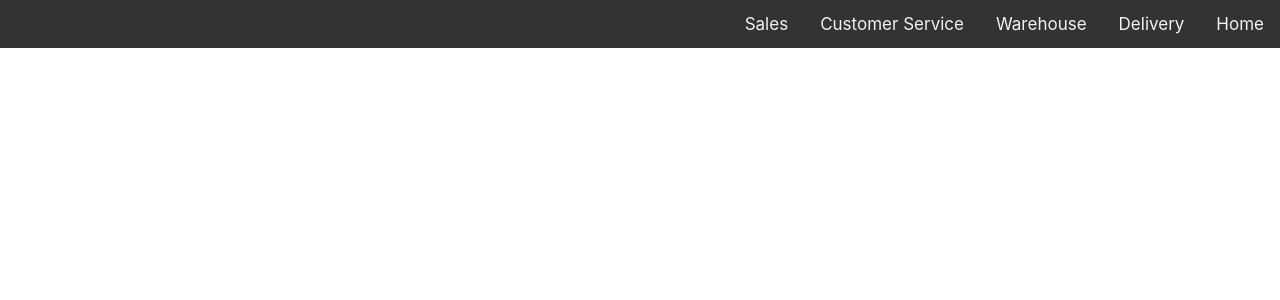
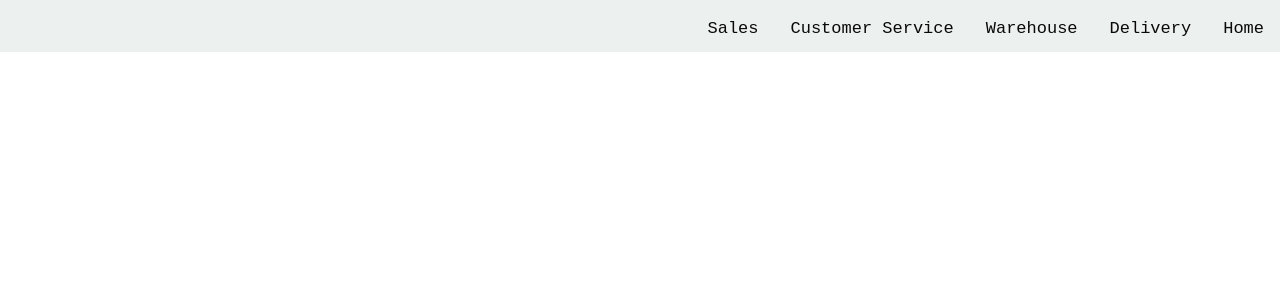
Before and after one commit to Shelcisco/Employee-Landing, a React (Create React App) app: page /wa in a window 1280 px wide. Shown: the top 300 px of the page. Built offline with nearby package versions, Linux system fonts and the light colour scheme.

Commit message:
ADD Style for Bs.js and Fix position of topNav

```diff
--- a/src/index.css
+++ b/src/index.css
@@ -9,9 +9,30 @@
 
 }
 
+#faq-head{
+  background-color: rgb(221, 234, 235);
+  border-radius: 30px;
+  font-family: 'Courier New', monospace;
+  font-weight: lighter;
+}
+
+h2{
+  font-weight: lighter;
+}
+
+hr{
+  font-weight:lighter;
+  height: 2px;
+  border-width: 0;
+  color: lightblue;
+  background-color: #ecf0ef;
+}
+
+
 .main{
   text-align: center;
   padding-right: 15%;
+  padding-top: 5%;
 }
 
 /* The sidenav */
@@ -69,33 +90,39 @@
 
 /* The top navigation bar */
 .topnav {
-  background-color: #333;
+  background-color: #ecf0ef;
   overflow: hidden;
   width: 100%;
+  position: fixed;
+  top: 0; /* Add this line to ensure it sticks to the top */
   /* Set the width to 100% */
 }
 
 /* Style the links inside the navigation bar */
 .topnav a {
   float: right;
-  color: #f2f2f2;
+  color: #090909;
   text-align: center;
   padding: 14px 16px;
   text-decoration: none;
   font-size: 17px;
+  font-family: 'Courier New', monospace;
+  font-weight: lighter;
+  margin-top: 5px;
+
 }
 
 /* Change the color of links on hover */
 .topnav a:hover {
   background-color: #ddd;
-  color: black;
+  color: rgb(42, 41, 41);
 
 }
 
 /* Add a color to the active/current link */
 .topnav a.active {
   /* background-color: #04AA6D; */
-  color: white;
+  color: rgb(18, 17, 17);
 }
 
 
@@ -106,6 +133,7 @@
   flex-direction: column;
   align-items: center;
   justify-content: center;
+
 }
 
 select {
@@ -131,6 +159,8 @@ select {
     position: absolute;
     top: 20px;
     right: 20px;
+
+
   }
 
   .image-container {
@@ -280,3 +310,26 @@ form .form-input {
 .main {
   margin-left: 200px; /* Same as the width of the sidenav */
 }
+
+.BsTitle {
+  /* background-color: #cce3de; */
+    border-radius: 30px;
+    font-family: 'Courier New', monospace;
+    font-weight: lighter;
+  }
+
+.Bstext{
+  border-radius: 30px;
+  /* background-color: #cce3de; */
+  padding-top: 1%;
+  padding-bottom:1%;
+
+}
+
+.number {
+-ms-text-size-adjust: 200%;
+}
+
+.bsp{
+  padding-bottom: 45%;
+}
```
